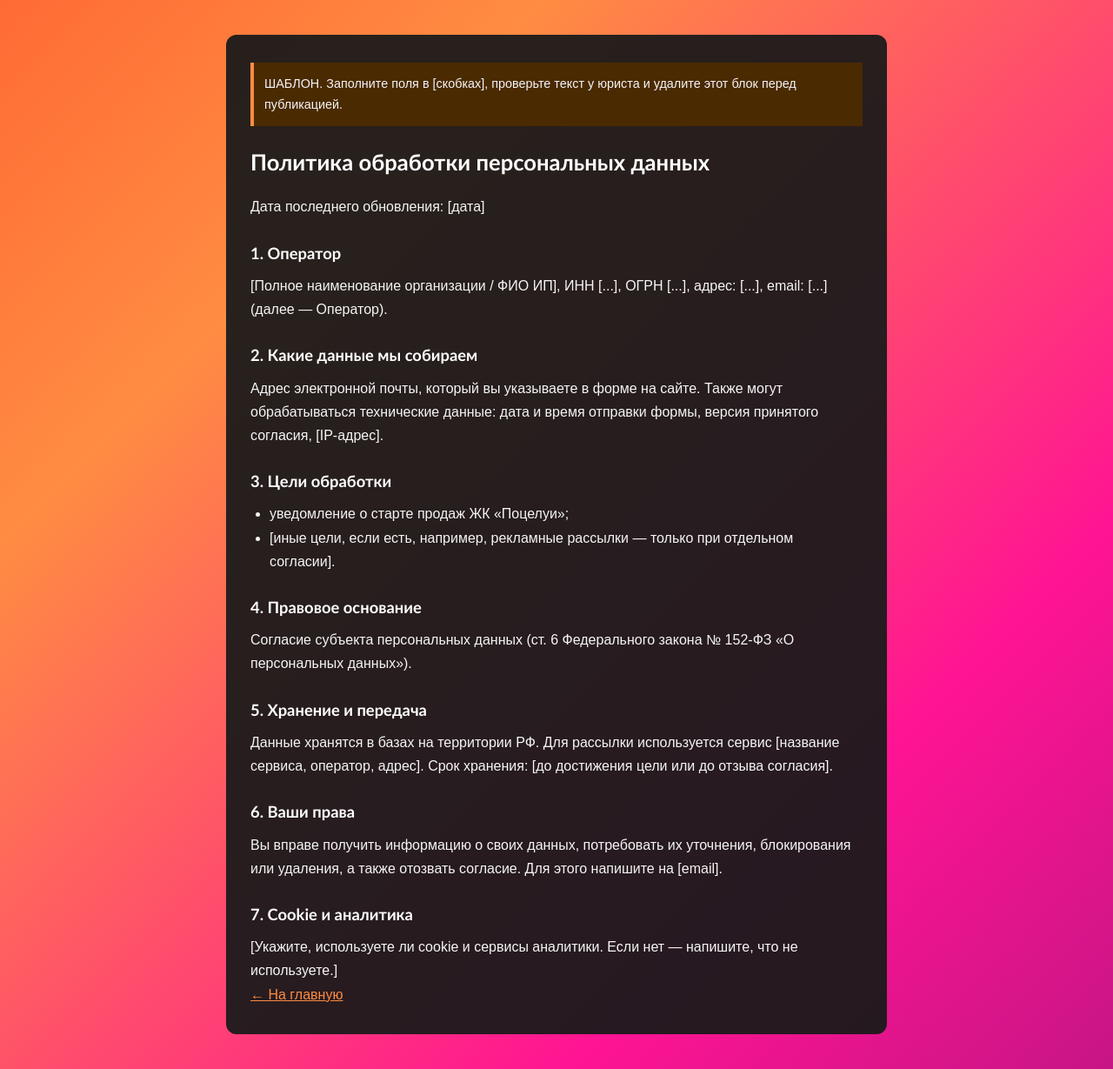
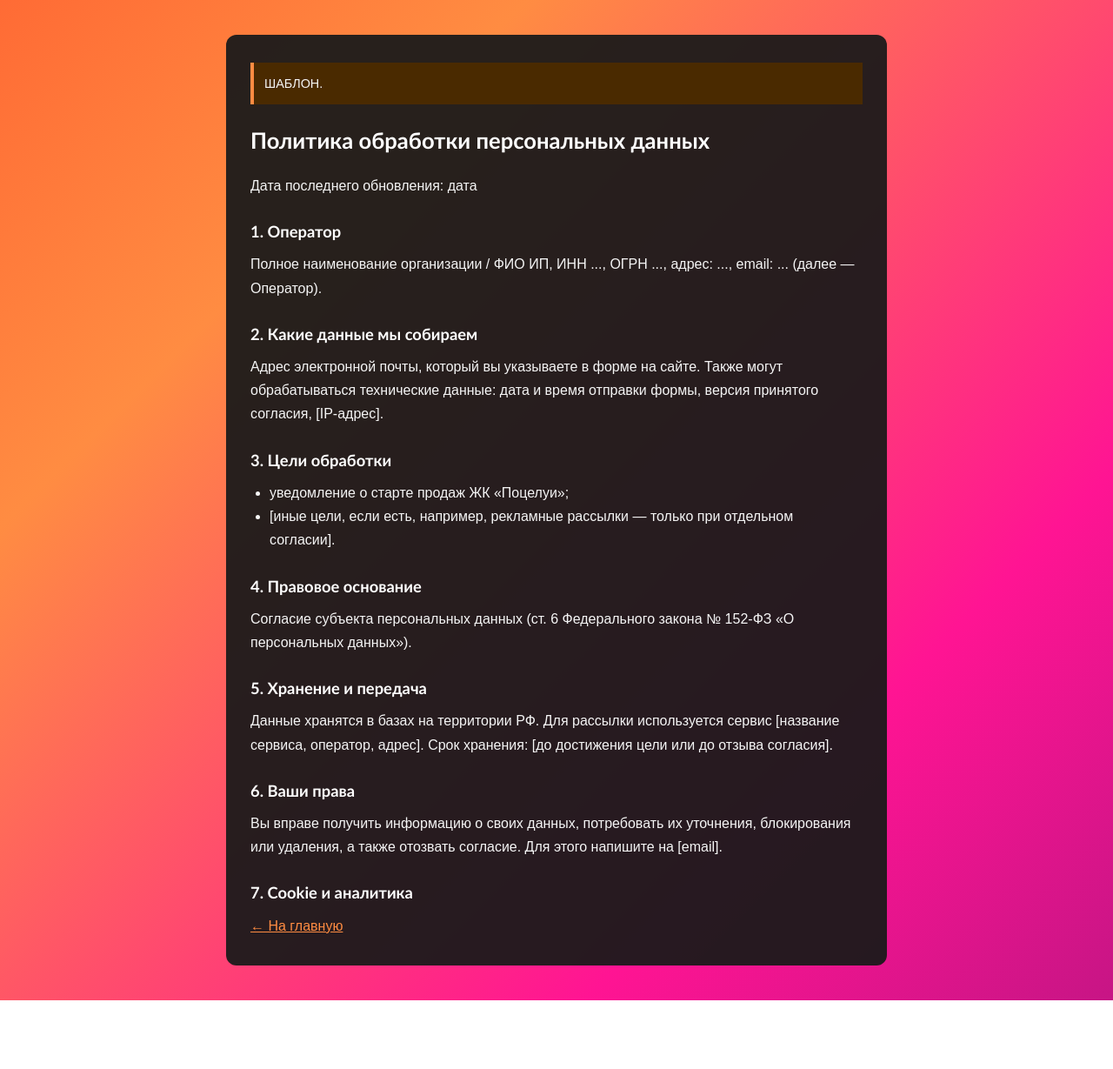
Before and after one commit to leoSTELEO23/landingzag, a plain HTML site: page privacy.html in a window 1280 px wide. Shown: the whole page at 87% size. After the commit the page ends 1150 px from the top, so only its background shows below. Drawn offline with Linux system fonts and the light colour scheme.

Commit message:
Add files via upload

```diff
--- a/privacy.html
+++ b/privacy.html
@@ -9,12 +9,12 @@
 <body>
 <main>
     <article class="doc">
-        <p class="doc__note">ШАБЛОН. Заполните поля в [скобках], проверьте текст у юриста и удалите этот блок перед публикацией.</p>
+        <p class="doc__note">ШАБЛОН.</p>
         <h1>Политика обработки персональных данных</h1>
-        <p>Дата последнего обновления: [дата]</p>
+        <p>Дата последнего обновления: дата</p>
 
         <h2>1. Оператор</h2>
-        <p>[Полное наименование организации / ФИО ИП], ИНН [...], ОГРН [...], адрес: [...], email: [...] (далее — Оператор).</p>
+        <p>Полное наименование организации / ФИО ИП, ИНН ..., ОГРН ..., адрес: ..., email: ... (далее — Оператор).</p>
 
         <h2>2. Какие данные мы собираем</h2>
         <p>Адрес электронной почты, который вы указываете в форме на сайте. Также могут обрабатываться технические данные: дата и время отправки формы, версия принятого согласия, [IP-адрес].</p>
@@ -35,7 +35,7 @@
         <p>Вы вправе получить информацию о своих данных, потребовать их уточнения, блокирования или удаления, а также отозвать согласие. Для этого напишите на [email].</p>
 
         <h2>7. Cookie и аналитика</h2>
-        <p>[Укажите, используете ли cookie и сервисы аналитики. Если нет — напишите, что не используете.]</p>
+        <p></p>
 
         <p><a href="index.html">← На главную</a></p>
     </article>
```
Also changed, not shown: index.html (+3 -2 lines).
